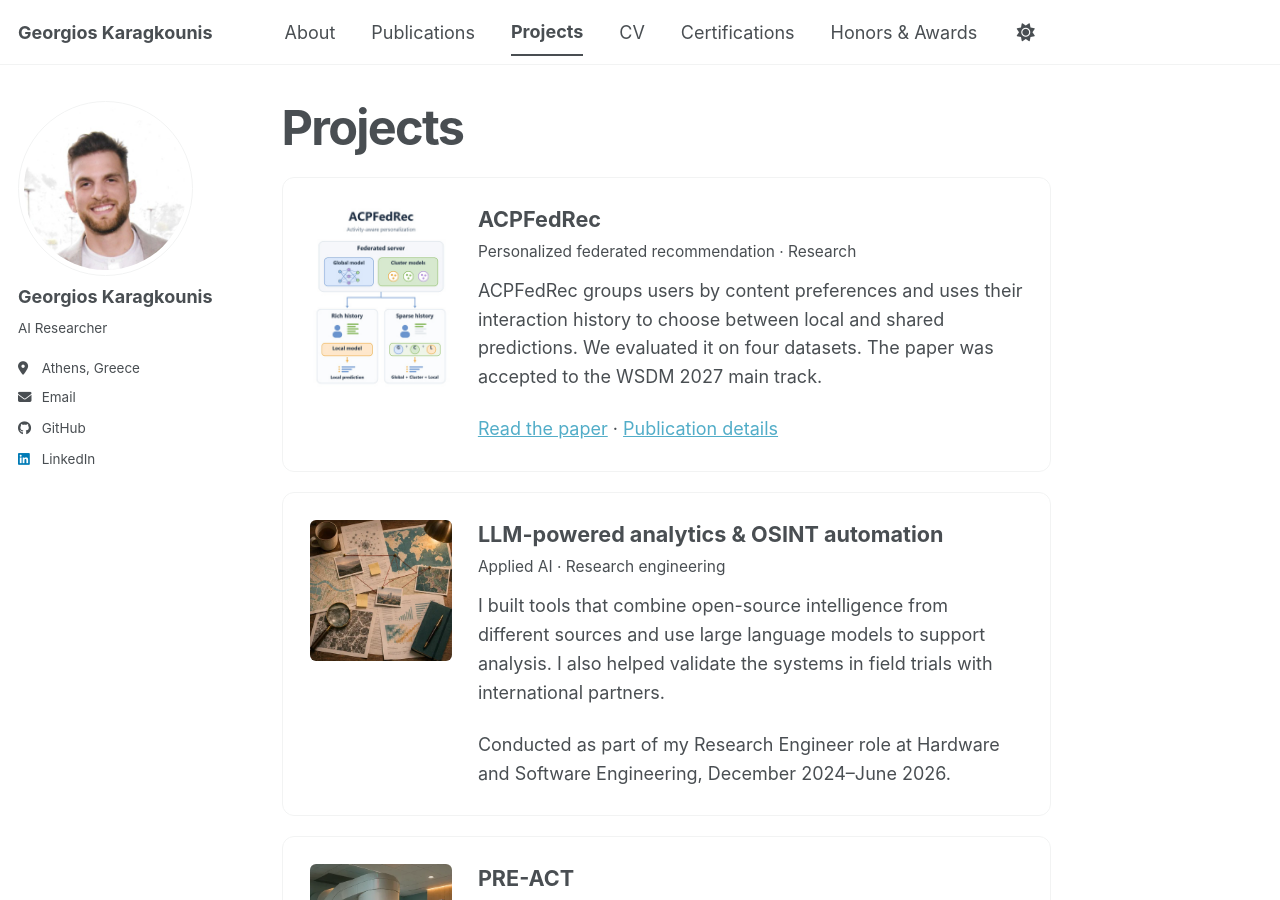
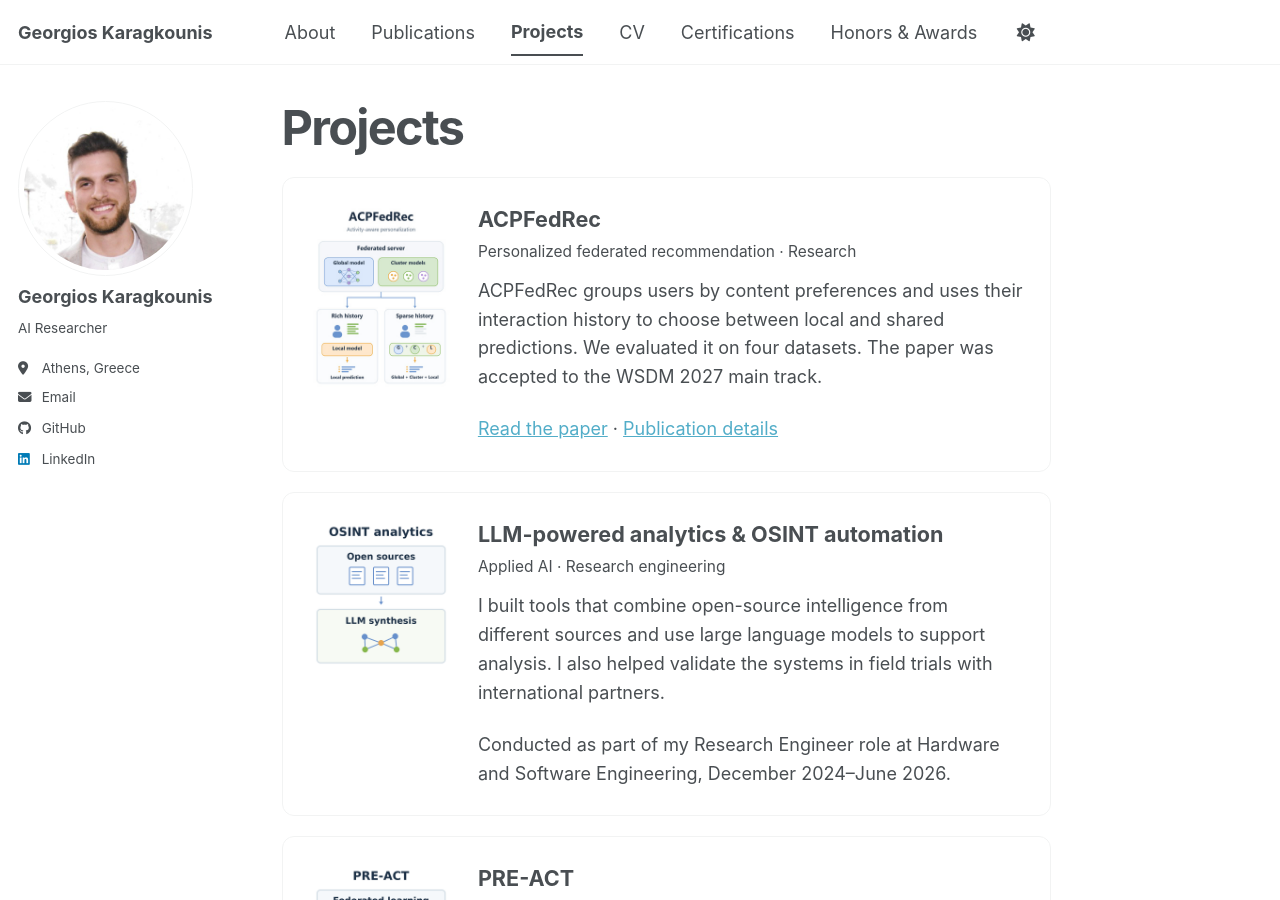
Before and after one commit to georgekaragounis/gkaragounis.github.io, a Jekyll site: the page built from _pages/projects.md, in a window 1280 px wide and 900 px high. Built offline with Jekyll 4.4.1, drawn with Linux system fonts in a browser that asks for light colours; a script bundle is joined from its source files by our own code; a style sheet for code colours, icons or effects is not loaded.

Commit message:
Match project thumbnails to the ACPFedRec technical diagram

```diff
--- a/_pages/projects.md
+++ b/_pages/projects.md
@@ -21,7 +21,7 @@ ACPFedRec groups users by content preferences and uses their interaction history
 </section>
 
 <section class="profile-card project-entry">
-<img class="project-visual" src="{{ '/images/projects/open-source-analysis.webp' | relative_url }}" alt="" loading="lazy">
+<img class="project-visual" src="{{ '/images/projects/open-source-analysis.webp' | relative_url }}?v=diagram" alt="Open sources feed into analysis with language models." loading="lazy">
 <div markdown="1">
 
 ## LLM-powered analytics & OSINT automation
@@ -36,7 +36,7 @@ Conducted as part of my Research Engineer role at Hardware and Software Engineer
 </section>
 
 <section class="profile-card project-entry">
-<img class="project-visual" src="{{ '/images/projects/radiotherapy.webp' | relative_url }}" alt="" loading="lazy">
+<img class="project-visual" src="{{ '/images/projects/radiotherapy.webp' | relative_url }}?v=diagram" alt="Federated learning and explainable predictions in healthcare." loading="lazy">
 <div markdown="1">
 
 ## PRE-ACT
@@ -49,7 +49,7 @@ Contribution to research on federated learning and explainability in the Horizon
 </section>
 
 <section class="profile-card project-entry">
-<img class="project-visual" src="{{ '/images/projects/quality-of-life.webp' | relative_url }}" alt="" loading="lazy">
+<img class="project-visual" src="{{ '/images/projects/quality-of-life.webp' | relative_url }}?v=diagram" alt="User histories inform personalized action recommendations." loading="lazy">
 <div markdown="1">
 
 ## Quality-of-life recommendation
@@ -62,7 +62,7 @@ Research into personalized recommendation and federated learning for quality-of-
 </section>
 
 <section class="profile-card project-entry">
-<img class="project-visual" src="{{ '/images/projects/spatial-indexing.webp' | relative_url }}" alt="" loading="lazy">
+<img class="project-visual" src="{{ '/images/projects/spatial-indexing.webp' | relative_url }}?v=diagram" alt="Location and text are organized in a joint index." loading="lazy">
 <div markdown="1">
 
 ## Indexing of spatio-textual data
```
Also changed, not shown: images/projects/open-source-analysis.webp, images/projects/quality-of-life.webp, images/projects/radiotherapy.webp, images/projects/spatial-indexing.webp.
